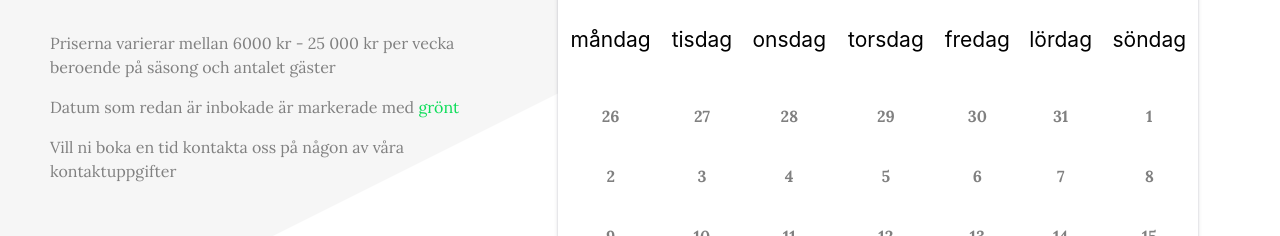
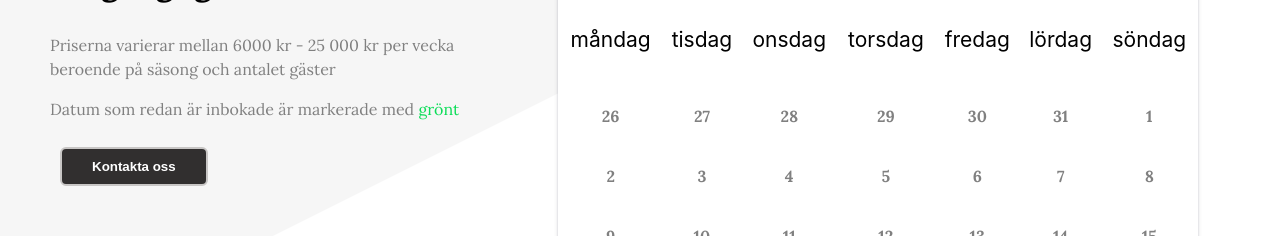
Before and after one commit to DavidFurby/Nerja-house, a Next.js app: page / in a window 1280 px wide. Shown: the part 1200-1436 px from the top of the page. Built offline with nearby package versions, Linux system fonts and the light colour scheme; no server answers; the database is empty.

Commit message:
Added a go to contact button

```diff
--- a/components/booking.tsx
+++ b/components/booking.tsx
@@ -23,6 +23,11 @@ const Booking = () => {
     }
     return dates;
   };
+
+  const moveToContact = () => {
+    const target = document.querySelector(`#contact`);
+    target.scrollIntoView({ behavior: "smooth" });
+  }
   useEffect(() => {
     let mounted = true;
     if (mounted) {
@@ -34,6 +39,7 @@ const Booking = () => {
     return function cleanup() {
       mounted = false;
     };
+
   }, []);
   return (
     <>
@@ -49,9 +55,7 @@ const Booking = () => {
               Datum som redan är inbokade är markerade med
               <span style={{ color: "#0cdd58" }}> grönt</span>
             </p>
-            <p>
-              Vill ni boka en tid kontakta oss på någon av våra kontaktuppgifter
-            </p>
+            <button onClick={moveToContact}>Kontakta oss</button>
           </section>
           <section>
             <Calendar
--- a/components/navigation_bar.tsx
+++ b/components/navigation_bar.tsx
@@ -20,14 +20,13 @@ const DrawerButton = ({ sidebar, setSidebar }) => {
   );
 };
 const NavBar = ({ isMobile, sidebar, setSidebar }) => {
-  let { currentUser, logout } = UseAuth();
   const handleNavigation = (
     sidebarState: boolean | ((prevState: boolean) => boolean),
     section: undefined
   ) => {
     if (section != null) {
-      const target = document.querySelector(`#${section}`);
-      target.scrollIntoView({ behavior: "smooth" });
+        const target = document.querySelector(`#${section}`);
+        target.scrollIntoView({ behavior: "smooth" });
     }
     setSidebar(sidebarState);
   };
@@ -58,7 +57,6 @@ const NavBar = ({ isMobile, sidebar, setSidebar }) => {
         <NavItem name={"Se tider"} section={"booking"} />
         <NavItem name={"Läs mer"} section={"readMore"} />
         <NavItem name={"Kontakta oss"} section={"contact"} />
-
       </ul>
     </nav>
   );
```
